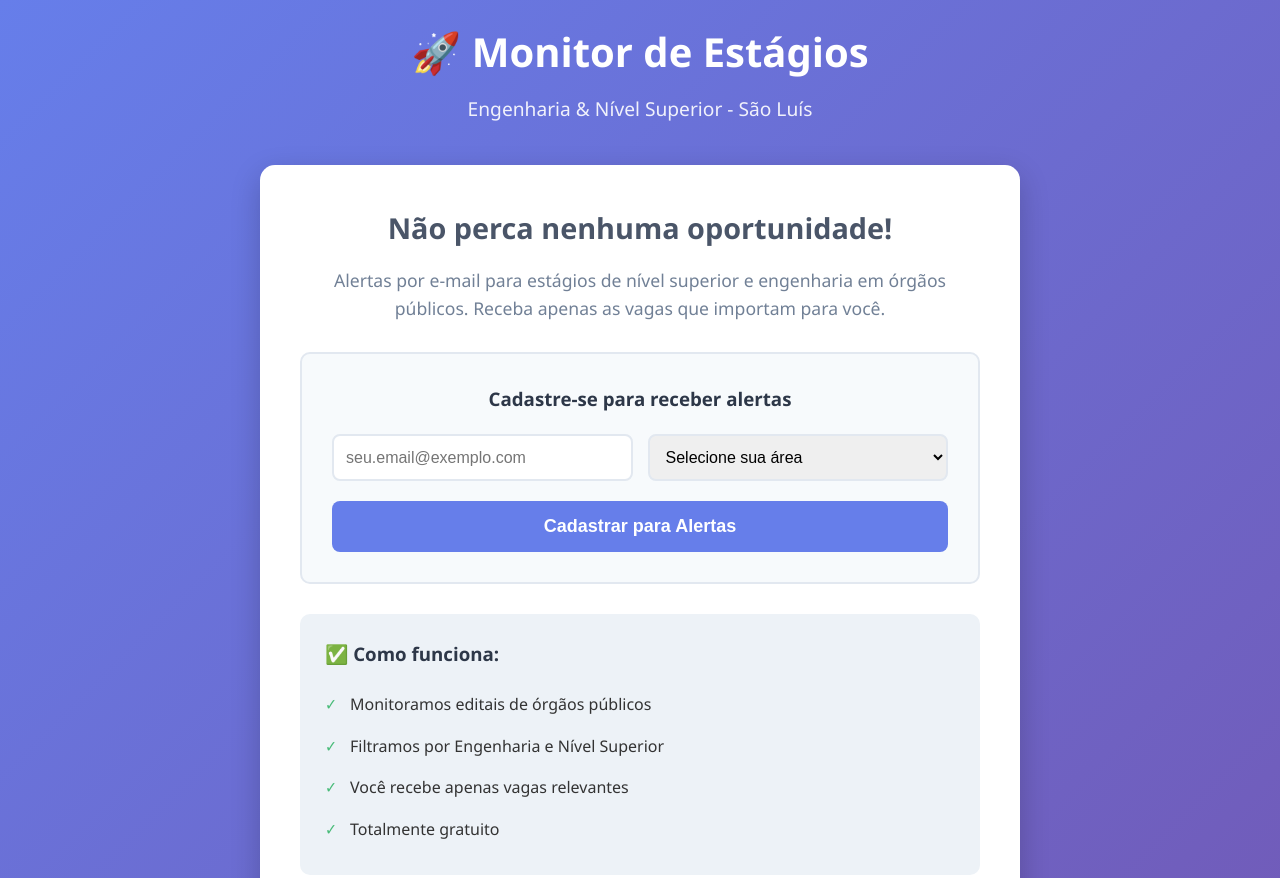
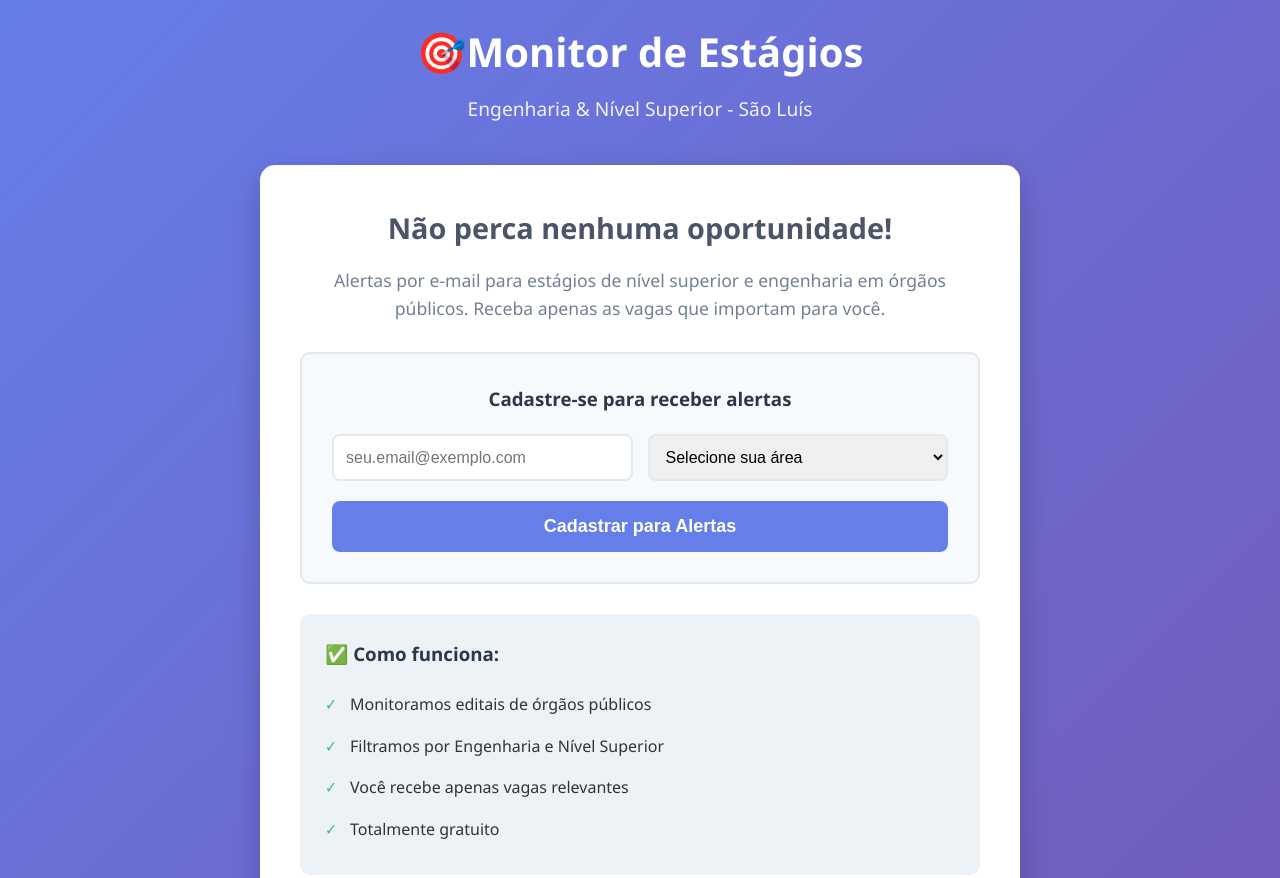
Before and after one commit to JCarla99/monitorar_estagios_eng_saoluis, a plain HTML site: page index.html in a window 1280 px wide. Shown: the top 878 px of the page. Drawn offline with Linux system fonts and the light colour scheme.

Commit message:
Update index.html

```diff
--- a/index.html
+++ b/index.html
@@ -9,7 +9,7 @@
 <body>
     <div class="container">
         <header>
-            <h1>🚀 Monitor de Estágios</h1>
+            <h1> 🎯Monitor de Estágios</h1>
             <p class="subtitle">Engenharia & Nível Superior - São Luís</p>
         </header>
 
```
